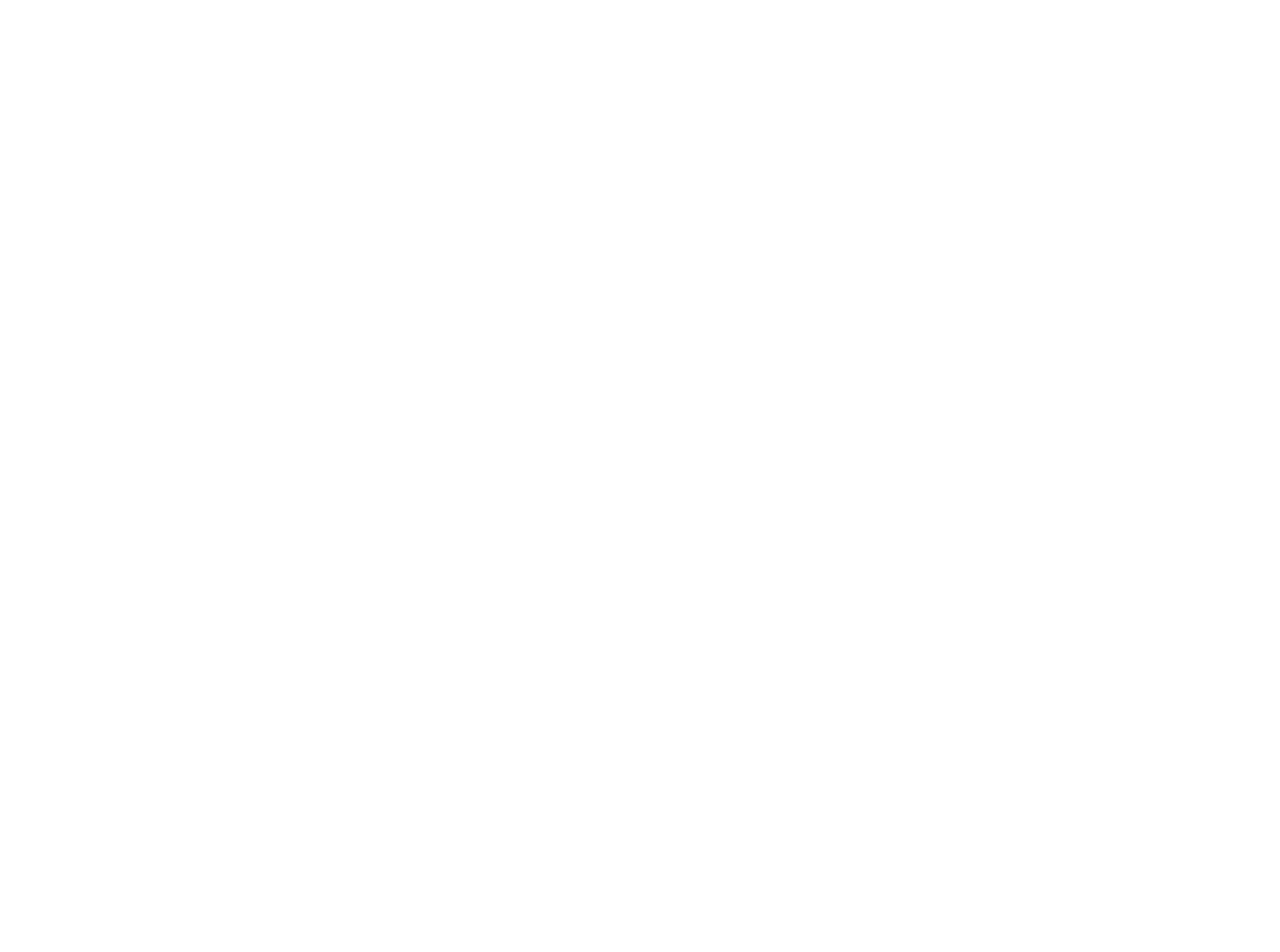
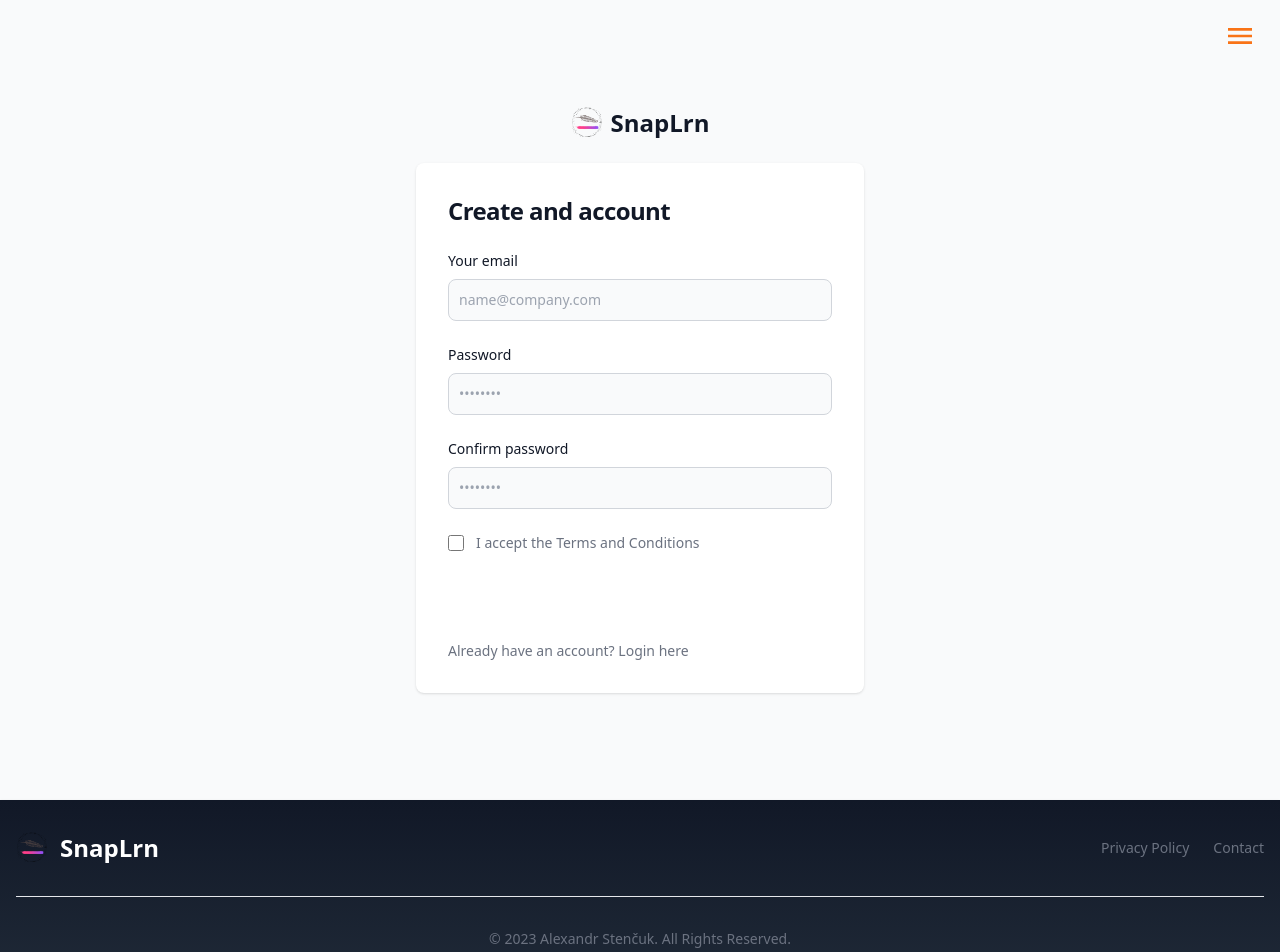
Before and after one commit to MrEpoch/course-site, a SvelteKit app: page /signup in a window 1280 px wide. Shown: the top 952 px of the page. Before the commit the page ends 800 px from the top, so only its background shows below. Built offline with nearby package versions, Linux system fonts and the light colour scheme.

Commit message:
Next i will add theme switch

```diff
--- /dev/null
+++ b/src/components/JoinNow.svelte
@@ -0,0 +1,18 @@
+<script lang="ts">
+  import JoinNow from 'assets/join.jpg';
+</script>
+
+<section style="background-image: url({JoinNow});" class="bg-center bg-no-repeat bg-[url('https://flowbite.s3.amazonaws.com/docs/jumbotron/conference.jpg')] bg-cover bg-gray-700 bg-blend-overlay">
+    <div class="px-4 backdrop-brightness-50 mx-auto max-w-screen-xl text-center py-24 lg:py-56">
+        <h1 class="mb-4 text-4xl font-extrabold tracking-tight leading-none text-white md:text-5xl lg:text-6xl">Advance your coding skillset with us</h1>
+        <p class="mb-8 text-lg font-normal text-gray-300 lg:text-xl sm:px-16 lg:px-48">We SnapLrn, provide variaty of courses centered around web technologies, ranging from design, css to more complicated usage of JavaScript frameworks.</p>
+        <div class=" flex flex-col space-y-4 sm:flex-row sm:justify-center sm:space-y-0">
+            <a href="/signup" class="inline-flex justify-center items-center py-3 px-5 text-base font-medium text-center text-white rounded-lg bg-orange-700 hover:bg-orange-800 focus:ring-4 focus:ring-orange-300 dark:focus:ring-orange-900">
+                Join Now
+                <svg class="w-3.5 h-3.5 ms-2 rtl:rotate-180" aria-hidden="true" xmlns="http://www.w3.org/2000/svg" fill="none" viewBox="0 0 14 10">
+                    <path stroke="currentColor" stroke-linecap="round" stroke-linejoin="round" stroke-width="2" d="M1 5h12m0 0L9 1m4 4L9 9"/>
+                </svg>
+            </a>
+        </div>
+    </div>
+</section>
--- a/src/routes/(auth)/signup/+page.svelte
+++ b/src/routes/(auth)/signup/+page.svelte
@@ -1,2 +1,48 @@
+<script lang="ts">
+  import Logo from "assets/Logo-Course.png";
+</script>
 
-<div class="min-h-screen w-full" />
+
+<div class="min-h-screen w-full">
+  <section class="bg-gray-50 dark:bg-gray-900">
+  <div class="flex flex-col items-center justify-center px-6 py-8 mx-auto md:h-screen lg:py-0">
+      <a href="/" class="flex items-center mb-6 text-2xl font-semibold text-gray-900 dark:text-white">
+        <img class="w-8 h-8 mr-2" src={Logo} alt="logo">
+          SnapLrn
+      </a>
+      <div class="w-full bg-white rounded-lg shadow dark:border md:mt-0 sm:max-w-md xl:p-0 dark:bg-gray-800 dark:border-gray-700">
+          <div class="p-6 space-y-4 md:space-y-6 sm:p-8">
+              <h1 class="text-xl font-bold leading-tight tracking-tight text-gray-900 md:text-2xl dark:text-white">
+                  Create and account
+              </h1>
+              <form class="space-y-4 md:space-y-6" action="#">
+                  <div>
+                      <label for="email" class="block mb-2 text-sm font-medium text-gray-900 dark:text-white">Your email</label>
+                      <input type="email" name="email" id="email" class="bg-gray-50 border border-gray-300 text-gray-900 sm:text-sm rounded-lg focus:ring-primary-600 focus:border-primary-600 block w-full p-2.5 dark:bg-gray-700 dark:border-gray-600 dark:placeholder-gray-400 dark:text-white dark:focus:ring-blue-500 dark:focus:border-blue-500" placeholder="name@company.com" required="">
+                  </div>
+                  <div>
+                      <label for="password" class="block mb-2 text-sm font-medium text-gray-900 dark:text-white">Password</label>
+                      <input type="password" name="password" id="password" placeholder="••••••••" class="bg-gray-50 border border-gray-300 text-gray-900 sm:text-sm rounded-lg focus:ring-primary-600 focus:border-primary-600 block w-full p-2.5 dark:bg-gray-700 dark:border-gray-600 dark:placeholder-gray-400 dark:text-white dark:focus:ring-blue-500 dark:focus:border-blue-500" required="">
+                  </div>
+                  <div>
+                      <label for="confirm-password" class="block mb-2 text-sm font-medium text-gray-900 dark:text-white">Confirm password</label>
+                      <input type="confirm-password" name="confirm-password" id="confirm-password" placeholder="••••••••" class="bg-gray-50 border border-gray-300 text-gray-900 sm:text-sm rounded-lg focus:ring-primary-600 focus:border-primary-600 block w-full p-2.5 dark:bg-gray-700 dark:border-gray-600 dark:placeholder-gray-400 dark:text-white dark:focus:ring-blue-500 dark:focus:border-blue-500" required="">
+                  </div>
+                  <div class="flex items-start">
+                      <div class="flex items-center h-5">
+                        <input id="terms" aria-describedby="terms" type="checkbox" class="w-4 h-4 border border-gray-300 rounded bg-gray-50 focus:ring-3 focus:ring-primary-300 dark:bg-gray-700 dark:border-gray-600 dark:focus:ring-primary-600 dark:ring-offset-gray-800" required="">
+                      </div>
+                      <div class="ml-3 text-sm">
+                        <label for="terms" class="font-light text-gray-500 dark:text-gray-300">I accept the <a class="font-medium text-primary-600 hover:underline dark:text-primary-500" href="#">Terms and Conditions</a></label>
+                      </div>
+                  </div>
+                  <button type="submit" class="w-full text-white bg-primary-600 hover:bg-primary-700 focus:ring-4 focus:outline-none focus:ring-primary-300 font-medium rounded-lg text-sm px-5 py-2.5 text-center dark:bg-primary-600 dark:hover:bg-primary-700 dark:focus:ring-primary-800">Create an account</button>
+                  <p class="text-sm font-light text-gray-500 dark:text-gray-400">
+                      Already have an account? <a href="#" class="font-medium text-primary-600 hover:underline dark:text-primary-500">Login here</a>
+                  </p>
+              </form>
+          </div>
+      </div>
+  </div>
+</section>
+</div>
--- a/src/routes/+layout.svelte
+++ b/src/routes/+layout.svelte
@@ -1,10 +1,12 @@
 
 <script lang="ts">
   import "../app.css";
+	import Footer from "./Footer.svelte";
 	import Sidebar from "./Sidebar.svelte";
 </script>
 
 <div>
   <Sidebar />
   <slot />
+  <Footer />
 </div>
--- a/src/routes/+page.svelte
+++ b/src/routes/+page.svelte
@@ -1,18 +1,15 @@
 <script lang="ts">
-  import { lazyLoad } from "lib/lazyload";
   import Learning from "assets/learning.jpg"
 	import MaterialBadges from "components/MaterialBadges.svelte";
+	import JoinNow from "components/JoinNow.svelte";
 
   let loading = true;
 
 </script>
 
 <div class="min-h-screen w-full">
-  <section class="w-full flex flex-col min-h-screen">
-    <div class={`absolute top-0 right-0  bg-gray-500 h-screen w-full ${loading ? 'animate-pulse' : ''}`}>
-      <img use:lazyLoad={Learning} on:load={() => loading = false} alt="person learning" class="w-full opacity-0 brightness-50 grayscale-0 h-full object-cover" />
-    </div>
-    <div class="py-8 px-4 mx-auto z-10 w-full max-w-screen-xl lg:py-32">
+  <section style="background-image: url({Learning});" class={`w-full bg-no-repeat bg-gray-700 bg-blend-multiply bg-cover  flex flex-col min-h-screen`}>
+    <div class="py-20 px-4 mx-auto z-10 w-full max-w-screen-xl lg:py-32">
         <div class="bg-gray-50 dark:bg-gray-800 border border-gray-200 dark:border-gray-700 rounded-lg p-8 md:p-12 mb-8">
             <a href="/courses?category=tutorials" class="bg-orange-100 text-orange-800 text-xs font-medium inline-flex items-center px-2.5 py-0.5 rounded-md dark:bg-gray-700 dark:text-orange-400 mb-2">
                 <svg class="w-2.5 h-2.5 me-1.5" aria-hidden="true" xmlns="http://www.w3.org/2000/svg" fill="currentColor" viewBox="0 0 20 14">
@@ -63,8 +60,8 @@
         </div>
     </div>
   </section>
-  <div class="w-full bg-gray-800 dark:bg-gray-800">
+  <div class="w-full from-gray-700 to-gray-900 bg-gradient-to-r">
     <MaterialBadges />
   </div>
-  <div class="w-full"></div>
+  <JoinNow />
 </div>
--- a/src/routes/Footer.svelte
+++ b/src/routes/Footer.svelte
@@ -0,0 +1,24 @@
+<script>
+  import Logo from "assets/Logo-Course.png";
+</script>
+
+<footer class="shadow bg-gradient-to-t from-gray-800 to-gray-900 text-white">
+    <div class="w-full max-w-screen-xl mx-auto p-4 md:py-8">
+        <div class="sm:flex sm:items-center sm:justify-between">
+            <a href="/" class="flex items-center mb-4 sm:mb-0 space-x-3 rtl:space-x-reverse">
+                <img src={Logo} class="h-8" alt="Logo SnapLrn" />
+                <span class="self-center text-2xl font-semibold whitespace-nowrap dark:text-white">SnapLrn</span>
+            </a>
+            <ul class="flex flex-wrap items-center mb-6 text-sm font-medium text-gray-500 sm:mb-0 dark:text-gray-400">
+                <li>
+                    <a href="#" class="hover:underline me-4 md:me-6">Privacy Policy</a>
+                </li>
+                <li>
+                    <a href="/contact" class="hover:underline">Contact</a>
+                </li>
+            </ul>
+        </div>
+        <hr class="my-6 border-gray-200 sm:mx-auto dark:border-gray-700 lg:my-8" />
+        <span class="block text-sm text-gray-500 sm:text-center dark:text-gray-400">© 2023 <a href="https://stencukpage.com" class="hover:underline">Alexandr Stenčuk</a>. All Rights Reserved.</span>
+    </div>
+</footer>
--- a/src/routes/Sidebar.svelte
+++ b/src/routes/Sidebar.svelte
@@ -5,20 +5,20 @@
 </script>
 
 
-<div class="absolute z-10 top-0 right-0">
+<div class="absolute z-50 top-0 right-0">
   <div class="w-full flex justify-end p-4">
      <button on:click={() => shown = !shown} class="w-10 h-10" type="button" data-drawer-target="drawer-navigation" data-drawer-show="drawer-navigation" aria-controls="drawer-navigation">
-       <svg class="w-8 text-white h-8" xmlns="http://www.w3.org/2000/svg" viewBox="0 0 24 24"><title>menu</title><path fill="currentColor" d="M3,6H21V8H3V6M3,11H21V13H3V11M3,16H21V18H3V16Z" /></svg>
+       <svg class="w-8 text-orange-500 h-8" xmlns="http://www.w3.org/2000/svg" viewBox="0 0 24 24"><title>menu</title><path fill="currentColor" d="M3,6H21V8H3V6M3,11H21V13H3V11M3,16H21V18H3V16Z" /></svg>
      </button>
   </div>
 
   {#if shown}
     <button in:fly={{ x: -2000 }} out:fly={{ x: -2000 }} class="fixed transition top-0 left-0 z-30 w-full h-full cursor-default bg-black/10" on:click={() => shown = !shown}></button>
     <div in:fly={{ x: -200 }} out:fly={{ x: -200 }} class="fixed top-0 left-0 z-40 w-64 h-screen p-4 overflow-y-auto bg-white dark:bg-gray-800" tabindex="-1" aria-labelledby="drawer-navigation-label">
-        <div class="flex gap-5 items-center">
+        <a href="/" class="flex gap-5 items-center">
           <img src={Logo} alt="SnapLrn logo" class="w-8 h-8" />
           <h3 id="drawer-navigation-label" class="text-base font-semibold bg-gradient-to-br from-main-light to-purple-500 bg-clip-text text-transparent box-decoration-clone dark:text-gray-400">SnapLrn</h3>
-        </div>
+        </a>
         <button on:click={() => shown = !shown} type="button" data-drawer-hide="drawer-navigation" aria-controls="drawer-navigation" class="text-gray-400 bg-transparent hover:bg-gray-200 hover:text-gray-900 rounded-lg text-sm p-1.5 absolute top-2.5 end-2.5 inline-flex items-center dark:hover:bg-gray-600 dark:hover:text-white" >
             <svg aria-hidden="true" class="w-5 h-5" fill="currentColor" viewBox="0 0 20 20" xmlns="http://www.w3.org/2000/svg"><path fill-rule="evenodd" d="M4.293 4.293a1 1 0 011.414 0L10 8.586l4.293-4.293a1 1 0 111.414 1.414L11.414 10l4.293 4.293a1 1 0 01-1.414 1.414L10 11.414l-4.293 4.293a1 1 0 01-1.414-1.414L8.586 10 4.293 5.707a1 1 0 010-1.414z" clip-rule="evenodd"></path></svg>
             <span class="sr-only">Close menu</span>
```
Also changed, not shown: src/components/MaterialBadges.svelte (+9 -3 lines), src/assets/join.jpg (added).
